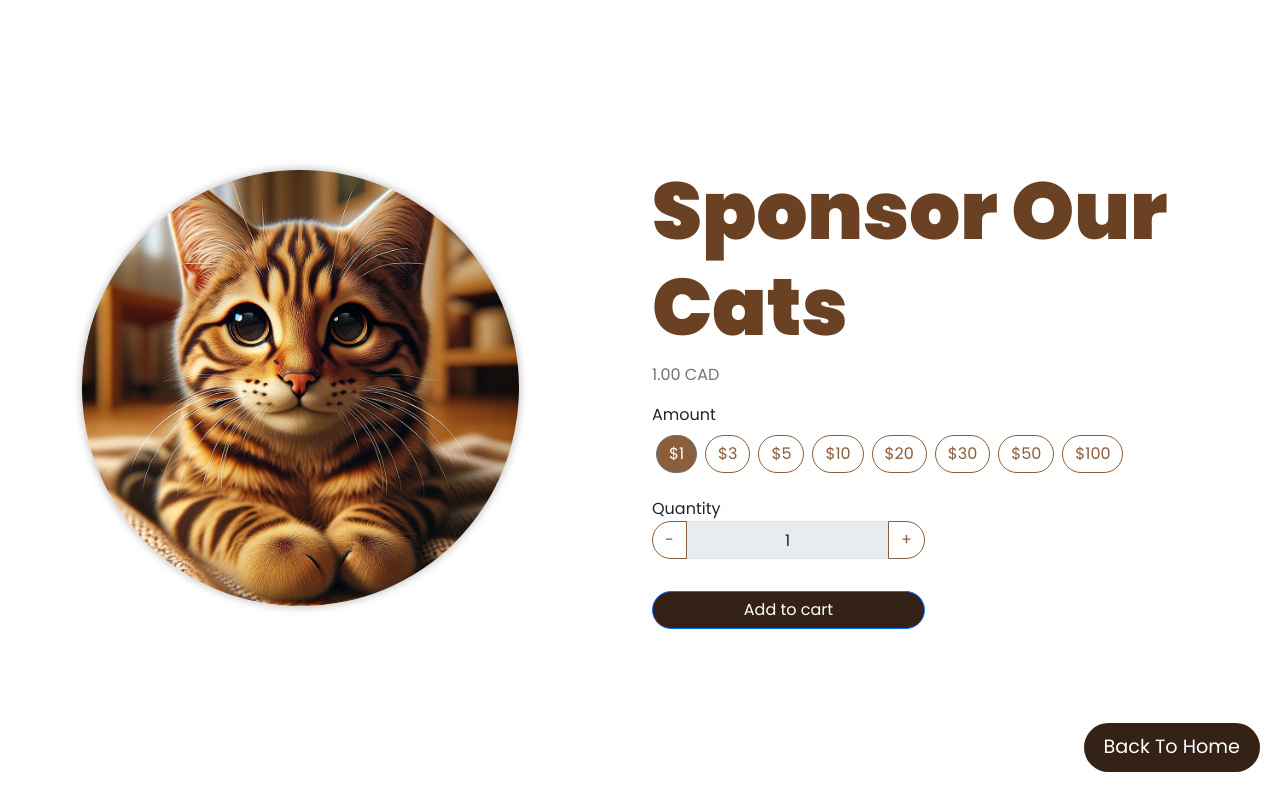
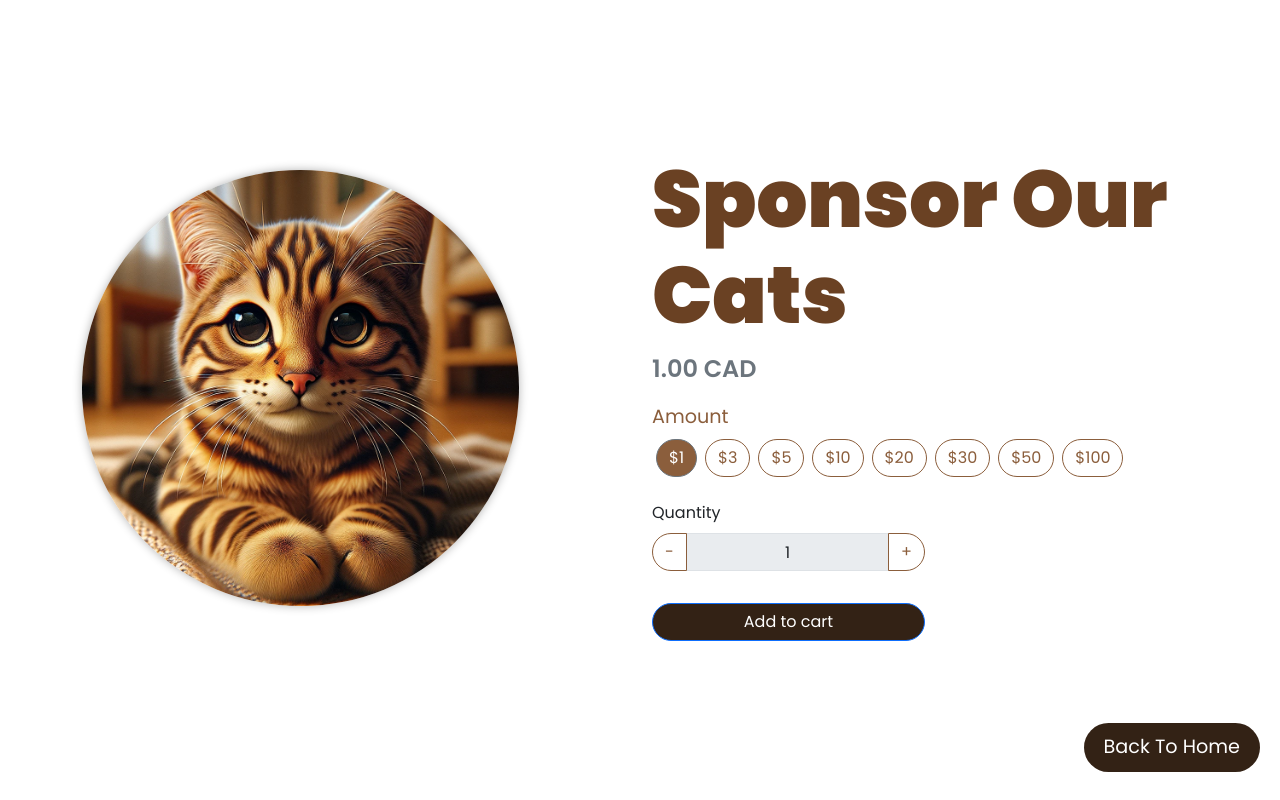
Before and after one commit to BuBuCatt/Cat-cafe-react, a React (Create React App) app in the folder cat-cafe/: page /home in a window 1280 px wide. Both pictures are taken after a click on the button "Sponsor a Cat". Shown: the part 108-908 px from the top of the page. Built offline with nearby package versions, Linux system fonts and the light colour scheme.

Commit message:
add the sponsor page css

```diff
--- a/cat-cafe/src/components/SponsorCat.js
+++ b/cat-cafe/src/components/SponsorCat.js
@@ -50,9 +50,9 @@ const SponsorCat = ({addProductObj}) => {
         </div>
         <div className="col-md-6">
           <h2>Sponsor Our Cats</h2>
-          <p className="text-secondary">{selectedAmount}.00 CAD</p>
+          <p className="text-secondary amount-text ">{selectedAmount}.00 CAD</p>
           <div>
-            <span>Amount</span>
+            <span className='amount-title'>Amount</span>
             <div className="my-2">
               {/* Amount Buttons */}
               {[1, 3, 5, 10, 20,30, 50,100].map((amount) => (
@@ -68,13 +68,13 @@ const SponsorCat = ({addProductObj}) => {
           </div>
           <div className="my-4">
             <span>Quantity</span>
-            <div className="input-group w-50">
+            <div className="input-group w-50 my-2">
               <button className="btn btn-outline-secondary" onClick={() => handleQuantityChange(false)}>-</button>
               <input type="text" className="form-control text-center " value={quantity} readOnly />
               <button className="btn btn-outline-secondary" onClick={() => handleQuantityChange(true)}>+</button>
             </div>
           </div>
-          <button className="btn btn-primary w-50 my-2 " onClick={handleAddToCart}>Add to cart</button>
+          <button className="btn btn-primary w-50 my-2  " onClick={handleAddToCart}>Add to cart</button>
 
         </div>
       </div>
--- a/cat-cafe/src/styles/sponsor.css
+++ b/cat-cafe/src/styles/sponsor.css
@@ -68,7 +68,7 @@
   }
 
   .container {
-    font-family: Arial, sans-serif;
+    font-family: "Poppins", sans-serif;
   }
 
   .sponsor-cat-img {
@@ -123,8 +123,19 @@
   }
 
   .spn-cat-container {
-    display: flex; /* Enable Flexbox */
-    justify-content: center; /* Center items horizontally */
-    align-items: center; /* Center items vertically */
-    height: 100vh; /* Make the container take up the full viewport height */
+    display: flex;
+    justify-content: center;
+    align-items: center;
+    height: 100vh;
   }
+
+
+  .amount-text {
+    font-size: 1.5rem;
+    font-weight: 600;
+  }
+
+  .amount-title{
+    font-size: 1.2rem;
+    color: #8B5E3C;
+  }
```
Also changed, not shown: cat-cafe/src/styles/adopt.css (line endings or trailing spaces).
